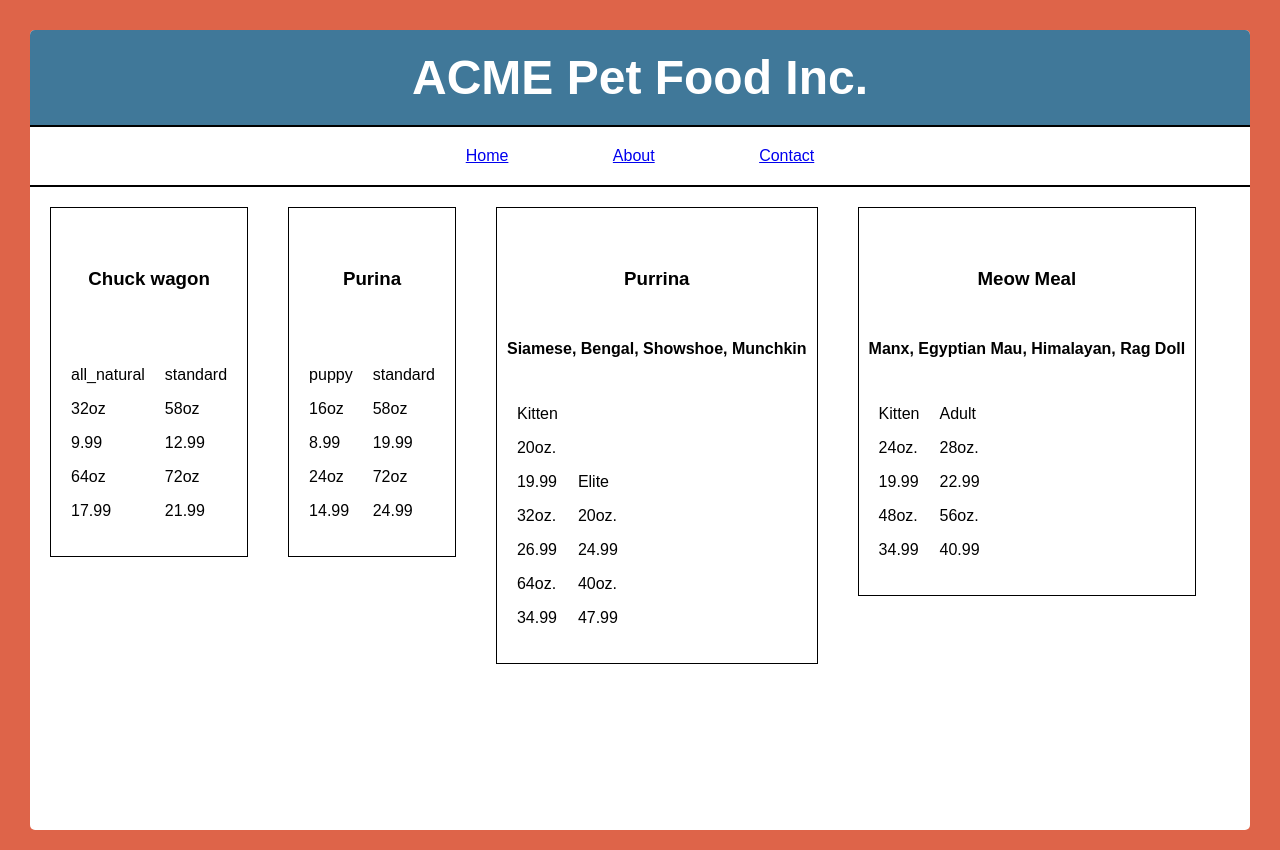
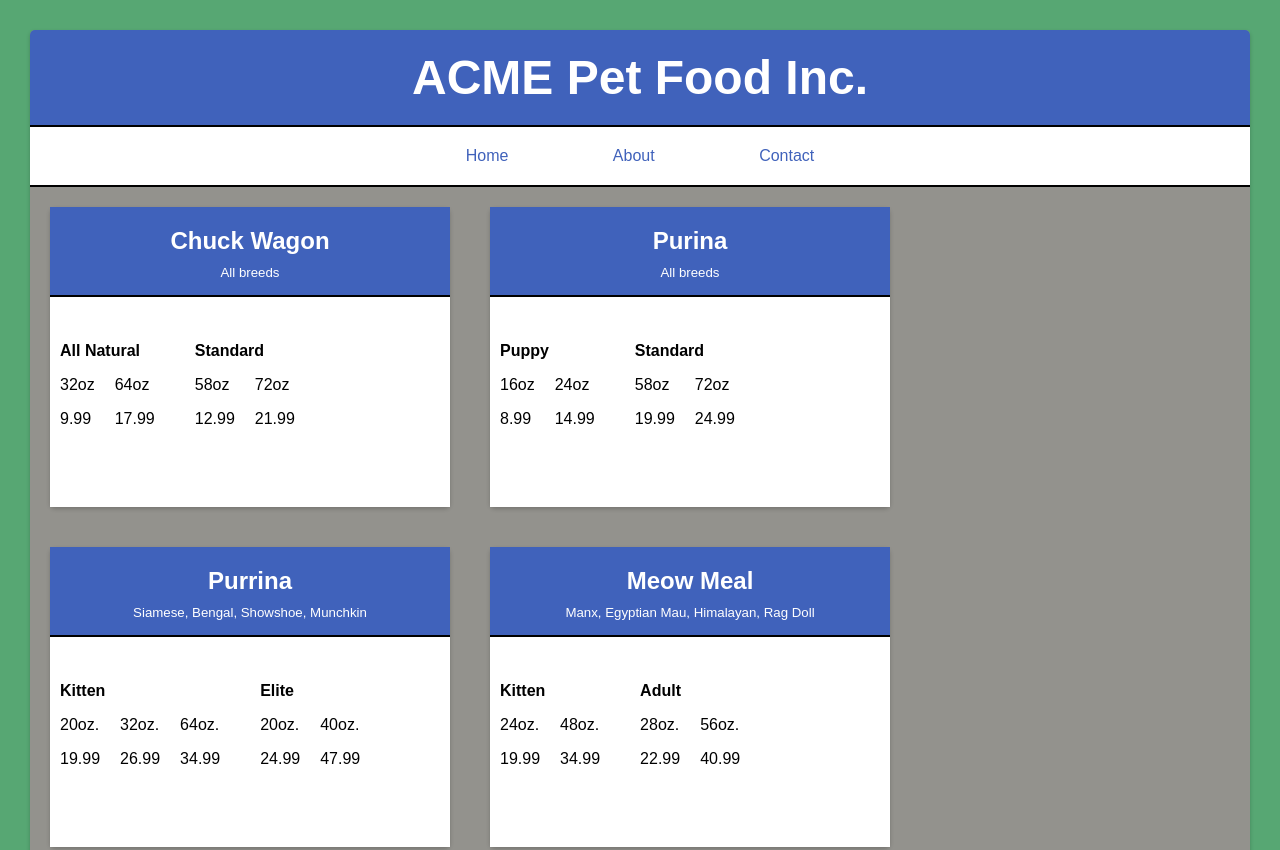
Before and after one commit to nss-day-cohort-13/spa-pet-food-project-chase-ramsey, a plain HTML site: page index.html in a window 1280 px wide. Shown: the top 850 px of the page. Drawn offline with Linux system fonts and the light colour scheme.

Commit message:
Final layout and organization changes

```diff
--- a/dogs.json
+++ b/dogs.json
@@ -2,10 +2,10 @@
 {
   "dog_brands": [
     {
-      "name": "Chuck wagon",
+      "name": "Chuck Wagon",
       "types": [
         {
-          "type": "all_natural",
+          "type": "All Natural",
           "volumes": [
             {
               "name": "32oz",
@@ -18,7 +18,7 @@
           ]
         },
         {
-          "type": "standard",
+          "type": "Standard",
           "volumes": [
             {
               "name": "58oz",
@@ -36,7 +36,7 @@
       "name": "Purina",
       "types": [
         {
-          "type": "puppy",
+          "type": "Puppy",
           "volumes": [
             {
               "name": "16oz",
@@ -49,7 +49,7 @@
           ]
         },
         {
-          "type": "standard",
+          "type": "Standard",
           "volumes": [
             {
               "name": "58oz",
--- a/main.js
+++ b/main.js
@@ -21,14 +21,17 @@
 		var current = dataArray[i];
 		cardsHTML += "<article class='card'>" +
 								 "<header class='card-header'>" +
-								 "<h3>" + current.name + "</h3>" + "</header>" +
+								 "<h3>" + current.name + "</h3>" +
+								 "<h5>" + "All breeds" + "</h5>" + "</header>" +
 								 "<div class='card-body'>";
 		 for (var t = 0; t < current.types.length; t++) {
 		 	cardsHTML += "<section class='type'>" +
-									 "<p>" + current.types[t].type + "<p>";
+									 "<div class='type-title'>" + current.types[t].type + "</div>";
 				for (var v = 0; v < current.types[t].volumes.length; v++) {
-					 cardsHTML += "<p>" + current.types[t].volumes[v].name + "</p>" +
-					 							"<p>" + current.types[t].volumes[v].price + "<p>";
+					 cardsHTML += "<div class='type-data'>" +
+					 							"<p>" + current.types[t].volumes[v].name + "</p>" +
+					 							"<p>" + current.types[t].volumes[v].price + "<p>" +
+					 							"</div>";
 					}
 		 cardsHTML += "</section>"
 		 }
@@ -41,20 +44,22 @@
 // Create a function that formats cat cards
 
 function buildCatCards(dataArray) {
-	var cardsHTML = "";
+var cardsHTML = "";
 	for (var i = 0; i < dataArray.length; i++) {
 		var current = dataArray[i];
 		cardsHTML += "<article class='card'>" +
 								 "<header class='card-header'>" +
-								 "<h3>" + current.name + "</h3>" + "</header>" +
-								 "<div class='card-body'>" +
-								 "<h4>" + current.breeds + "</h4>";
+								 "<h3>" + current.name + "</h3>" +
+								 "<h5>" + current.breeds + "</h5>" + "</header>" +
+								 "<div class='card-body'>";
 		 for (var t = 0; t < current.types.length; t++) {
 		 	cardsHTML += "<section class='type'>" +
-	  							 "<p>" + current.types[t].type + "<p>";
+									 "<div class='type-title'>" + current.types[t].type + "</div>";
 				for (var v = 0; v < current.types[t].volumes.length; v++) {
-					 cardsHTML += "<p>" + current.types[t].volumes[v].name + "</p>" +
-					 							"<p>" + current.types[t].volumes[v].price + "<p>";
+					 cardsHTML += "<div class='type-data'>" +
+					 							"<p>" + current.types[t].volumes[v].name + "</p>" +
+					 							"<p>" + current.types[t].volumes[v].price + "<p>" +
+					 							"</div>";
 					}
 		 cardsHTML += "</section>"
 		 }
--- a/stylez.css
+++ b/stylez.css
@@ -10,9 +10,15 @@
 	margin: 0;
 	padding: 0;
 	font-family: sans-serif;
-	background: #DE6449;
+	background: #57A773;
 	margin: 0;
 	padding: 0;
+}
+
+a,
+a:visited {
+	text-decoration: none;
+	color: #4062BB;
 }
 
 
@@ -24,7 +30,7 @@
 }
 
 .header-title {
-	background: #407899;
+	background: #4062BB;
 	border-radius: 5px 5px 0 0;
 	font-size: 2em;
 	text-align: center;
@@ -42,6 +48,7 @@
 	text-align: center;
 	border-bottom: 2px solid #000;
 	padding: 10px;
+	background: #fff;
 }
 
 ul {
@@ -59,10 +66,11 @@
 /*-__________ Main content area styles __________-*/
 
 .main-content {
-	background: #fff;
+	background: #93928D;
 	margin: 30px;
 	border-radius: 5px;
 	min-height: 100vh;
+	box-shadow: 0 2px 4px rgba(0,0,0,.2);
 }
 
 .clearfix::after {
@@ -75,23 +83,59 @@
 
 .card {
 	margin: 20px;
-	padding: 10px;
 	float: left;
-	border: 1px solid #000;
+	width: 400px;
+	height: 300px;
+	box-shadow: 0 2px 4px rgba(0,0,0,.2);
+	border-radius: 5px;
 }
+
+/* .card-header and children */
 
 .card-header {
 	width: 100%;
+	height: 30%;
 	text-align: center;
+	border-bottom: 2px solid #000;
+	margin: 0;
+	padding: 20px;
+	background: #4062BB;
+	color: #fff;
 }
 
 h3 {
-	margin: 50px 20px;
+	font-size: 1.5em;
+	margin: 0 auto 10px;
+}
+
+h5 {
+	margin: 0 auto;
+	font-weight: 400;
+}
+
+/* .card-body and children */
+
+.card-body {
+	background: #fff;
+	height: 70%;
+	position: relative;
 }
 
 .type {
 	display: inline-block;
 	margin: 10px;
+	position: relative;
+	bottom: -35px;
+}
+
+.type-title {
+	display: block;
+	font-weight: 600;
+}
+
+.type-data {
+	display: inline-block;
+	margin-right: 20px;
 }
 
 
```
